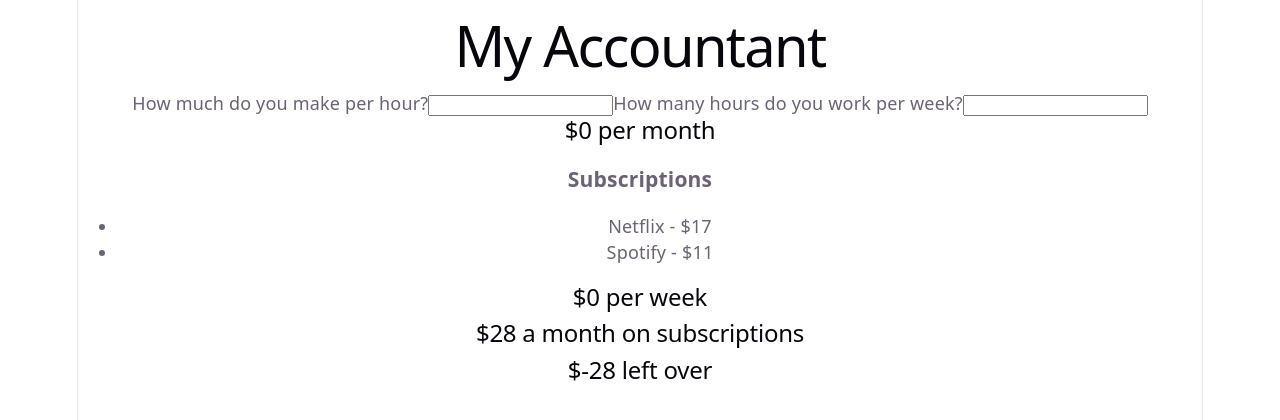
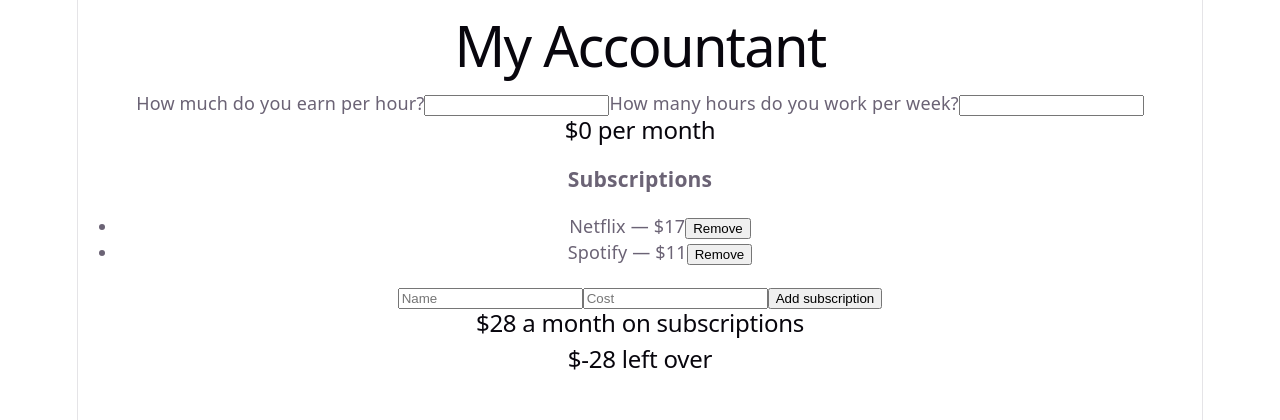
Before and after one commit to Shayanakbarloo/my-accountant, a React (Vite) app: page / in a window 1280 px wide. Shown: the top 420 px of the page. Built offline with nearby package versions, Linux system fonts and the light colour scheme.

Commit message:
#added lib folder and component also cleaned up the app file

```diff
--- a/src/App.jsx
+++ b/src/App.jsx
@@ -1,75 +1,54 @@
-import {useState} from 'react';
+import { useState } from "react";
+import { money } from "./lib/format.js";
+import Subscriptions from "./components/Subscriptions.jsx";
 
-function money (amount){
-  return "$" + Math.round(amount). toLocaleString("en-US");
-}
-
-function App() { // a component. In React, a component is just a function that returns a piece of the page.
-  const [rate, setRate] = useState(""); // This line creates a piece of memmory that react will keep track of. rate holds the current value, satRate is a function that can be used to change the value of rate. useState("") means that the initial value of rate is an empty string.
+function App() {
+  const [rate, setRate] = useState("");
   const [hours, setHours] = useState("");
   const [subs, setSubs] = useState([
     { name: "Netflix", cost: 17 },
     { name: "Spotify", cost: 11 },
   ]);
-  const [newName, setNewName] = useState("");
-  const [newCost, setNewCost] = useState("");
 
-  const weekly = (Number(rate)|| 0) * (Number(hours) || 0);
+  const weekly = (Number(rate) || 0) * (Number(hours) || 0);
   const monthly = weekly * 4;
+  const subsTotal = subs.reduce((total, sub) => total + sub.cost, 0);
+  const leftOver = monthly - subsTotal;
 
-// reduce is a function that takes an array and reduces it to a single value. In this case we are reducing the array of subscriptions to a single value
-  const subsTotal = subs.reduce((total, sub) => total + sub.cost, 0);
-  const leftover = weekly - subsTotal;
-
-
-  function addSub(){
-    if (!newName || !newCost) return; // ignore empty submissions
-
-// a NEW array: everything already in subs, plus the new one
-  setSubs([...subs, { name: newName, cost: Number (newCost) }]);
-
-  setNewName("");
-  setNewCost("");
-  }
-
-  function removeSub(indexToRemove){ // keep every item except the one at that position
-    setSubs(subs.filter((sub, index) => index !== indexToRemove));
-  }
-
-  return ( // What is returned from the function is what will be rendered to the screen.
-    // The HTML-looking tags — that's JSX: HTML written inside JavaScript. It's the one weird idea in React, and you get used to it fast.
-
+  return (
     <div>
       <h1>My Accountant</h1>
 
       <label>
-        How much do you make per hour?
+        How much do you earn per hour?
         <input
-        type = "number" value = {rate} onChange = {(e) => setRate(e.target.value)} />
-        {/* the input box — onChange fires on every keystroke */}
+          type="number"
+          value={rate}
+          onChange={(e) => setRate(e.target.value)}
+        />
       </label>
 
       <label>
         How many hours do you work per week?
-        <input type = "number" value = {hours} onChange = {(e) => setHours(e.target.value)} />
+        <input
+          type="number"
+          value={hours}
+          onChange={(e) => setHours(e.target.value)}
+        />
       </label>
 
-      <h2> {money(monthly)} per month </h2>
+      <h2>{money(monthly)} per month</h2>
 
-      <h3> Subscriptions </h3>
-      <ul>
-        {subs.map((sub, index) => (
-          <li key = {index} >
-            {sub.name} - {money(sub.cost)}
-          </li>
-        ))}
-      </ul>
-      {/* this recalculates itself every time rate changes */}
-      <h2>{money(weekly)} per week </h2>
+      <Subscriptions
+        subs={subs}
+        onAdd={(sub) => setSubs([...subs, sub])}
+        onRemove={(index) => setSubs(subs.filter((s, i) => i !== index))}
+      />
 
       <h2>{money(subsTotal)} a month on subscriptions</h2>
-      <h2>{money(leftover)} left over</h2>
+      <h2>{money(leftOver)} left over</h2>
     </div>
   );
 }
+
 export default App;
--- /dev/null
+++ b/src/components/Subscriptions.jsx
@@ -0,0 +1,45 @@
+import { useState } from "react";
+import { money } from "../lib/format.js";
+
+// The three things in braces are props — values App handed down.
+function Subscriptions({ subs, onAdd, onRemove }) {
+  // These two only matter inside this box, so they live here, not in App.
+  const [newName, setNewName] = useState("");
+  const [newCost, setNewCost] = useState("");
+
+  function handleAdd() {
+    if (!newName || !newCost) return;
+    onAdd({ name: newName, cost: Number(newCost) }); // hand it back up to App
+    setNewName("");
+    setNewCost("");
+  }
+
+  return (
+    <div>
+      <h3>Subscriptions</h3>
+      <ul>
+        {subs.map((sub, index) => (
+          <li key={index}>
+            {sub.name} — {money(sub.cost)}
+            <button onClick={() => onRemove(index)}>Remove</button>
+          </li>
+        ))}
+      </ul>
+
+      <input
+        placeholder="Name"
+        value={newName}
+        onChange={(e) => setNewName(e.target.value)}
+      />
+      <input
+        type="number"
+        placeholder="Cost"
+        value={newCost}
+        onChange={(e) => setNewCost(e.target.value)}
+      />
+      <button onClick={handleAdd}>Add subscription</button>
+    </div>
+  );
+}
+
+export default Subscriptions;
--- /dev/null
+++ b/src/lib/format.js
@@ -0,0 +1,3 @@
+export function money(amount) {
+  return "$" + Math.round(amount || 0).toLocaleString("en-US");
+}
```
